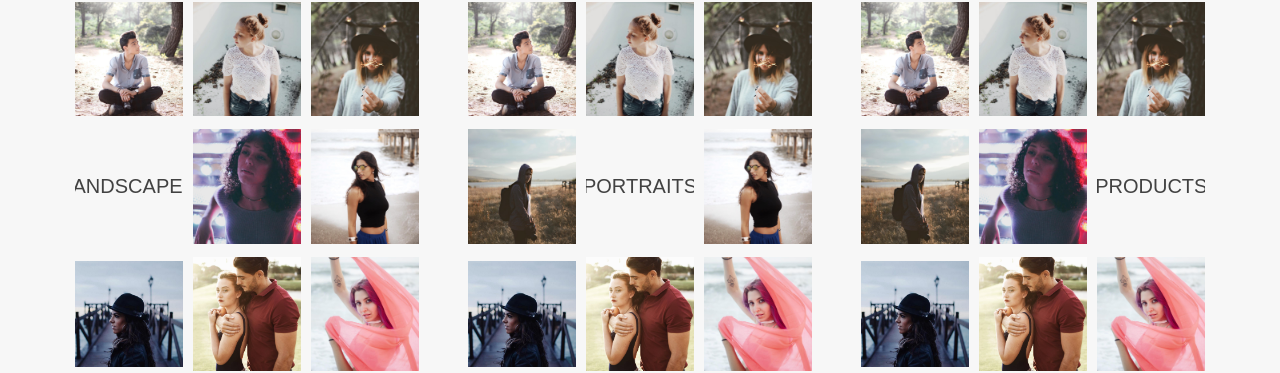
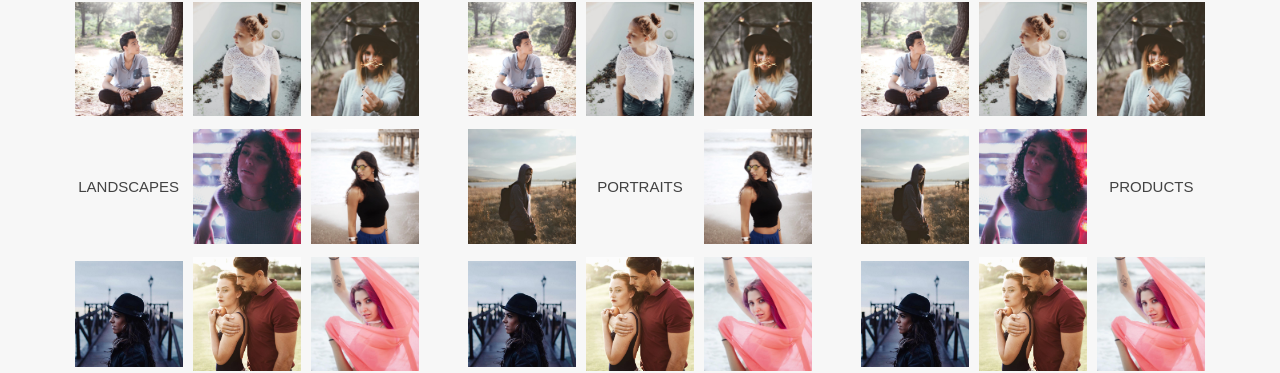
Before and after one commit to meriemnfs/meriemnfs.github.io, a Jekyll site: the page built from photography.html, in a window 1280 px wide. Shown: the part 346-719 px from the top of the page. Built offline with Jekyll 4.4.1, drawn with Linux system fonts in a browser that asks for light colours; some web fonts are replaced.

Commit message:
changed styling and added folders for photos

```diff
--- a/_sass/photography.scss
+++ b/_sass/photography.scss
@@ -36,9 +36,13 @@
 			h3 {
 				color: #424242;
 				text-align: center;
-				font-size: 20px;
+				font-size: 15px;
 				text-transform: uppercase;
 				font-weight: 300;
+
+				@media only screen and (-webkit-min-device-pixel-ratio: 2), (min-resolution: 192dpi) {
+					font-size: 20px;
+				}
 
 				@media (max-width: 767px) {
 					font-size: 1em;
```
Also changed, not shown: 2 other files.
